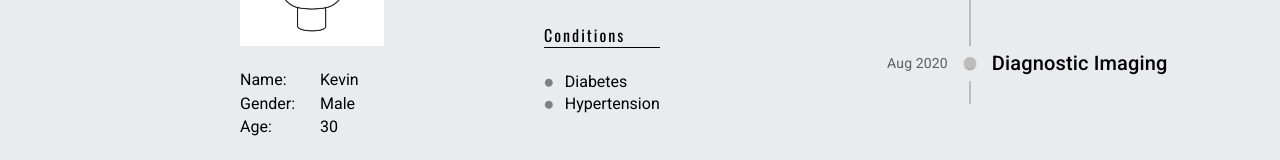
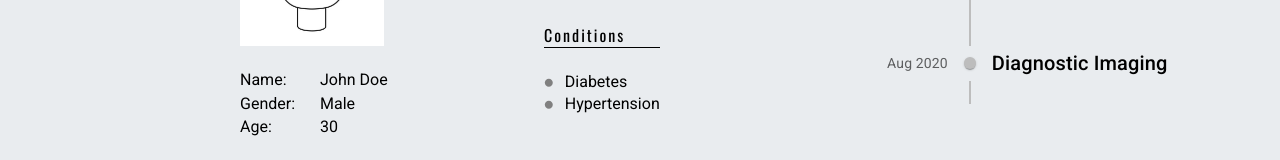
Before and after one commit to VenkatesaMG/BioShiftValueHealth, a React (Vite) app in the folder frontend/: page /services in a window 1280 px wide. Shown: the part 368-528 px from the top of the page. Built offline with nearby package versions, Linux system fonts and the light colour scheme.

Commit message:
Changed Patient Name

```diff
--- a/frontend/components/client_info.jsx
+++ b/frontend/components/client_info.jsx
@@ -44,7 +44,7 @@ export default function client_info(props) {
             <div className="patient-details">
               <div className="patient-details-div">
                 <div className="label-div">Name:</div>
-                <div className="detail-fill">Kevin</div>
+                <div className="detail-fill">John Doe</div>
               </div>
               <div className="patient-details-div">
                 <div className="label-div">Gender:</div>
```
